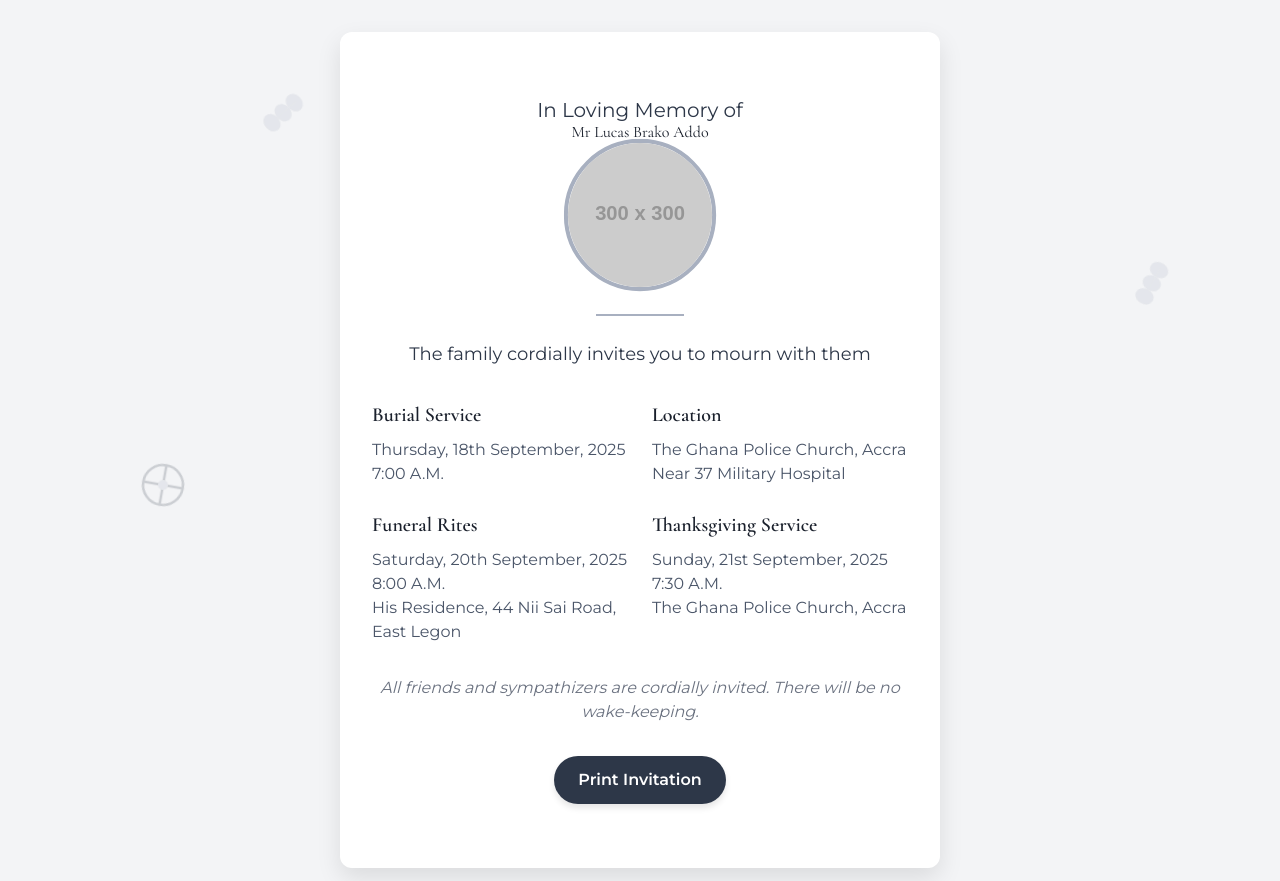
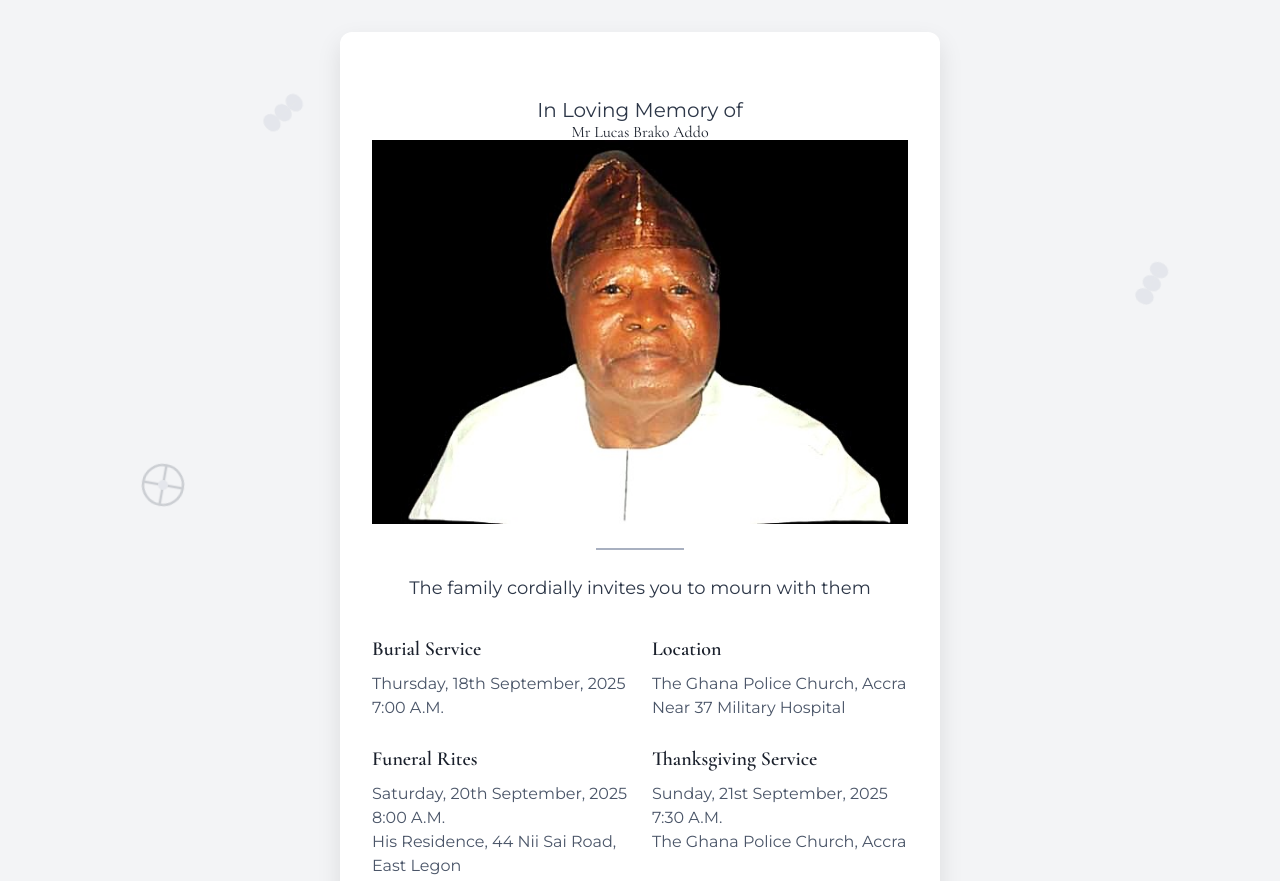
Before and after one commit to joseph-abankwah/invitation-, a plain HTML site: page index.html in a window 1280 px wide. Shown: the top 881 px of the page. Drawn offline with nearby package versions, Linux system fonts and the light colour scheme; placeholder pictures from the web are drawn by us.

Commit message:
Update index.html

```diff
--- a/index.html
+++ b/index.html
@@ -218,7 +218,7 @@
         <h2>Mr Lucas Brako Addo</h2>
 
         <!-- Profile Picture -->
-        <img src="https://placehold.co/300x300/a8b0c0/ffffff?text=Photo+of+Lucas+Addo" alt="Profile picture of Mr Lucas Brako Addo" class="profile-pic">
+        <img src="him.jpg">
 
         <div class="divider"></div>
         <p class="text-lg">The family cordially invites you to mourn with them</p>
```
